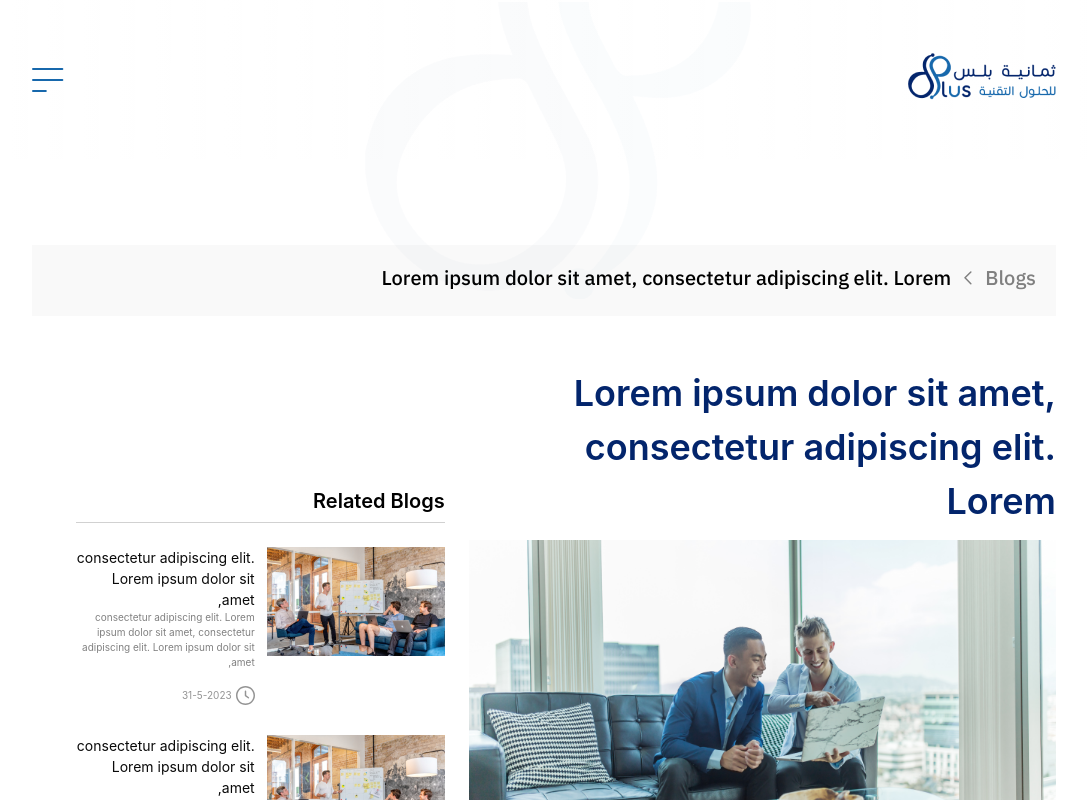
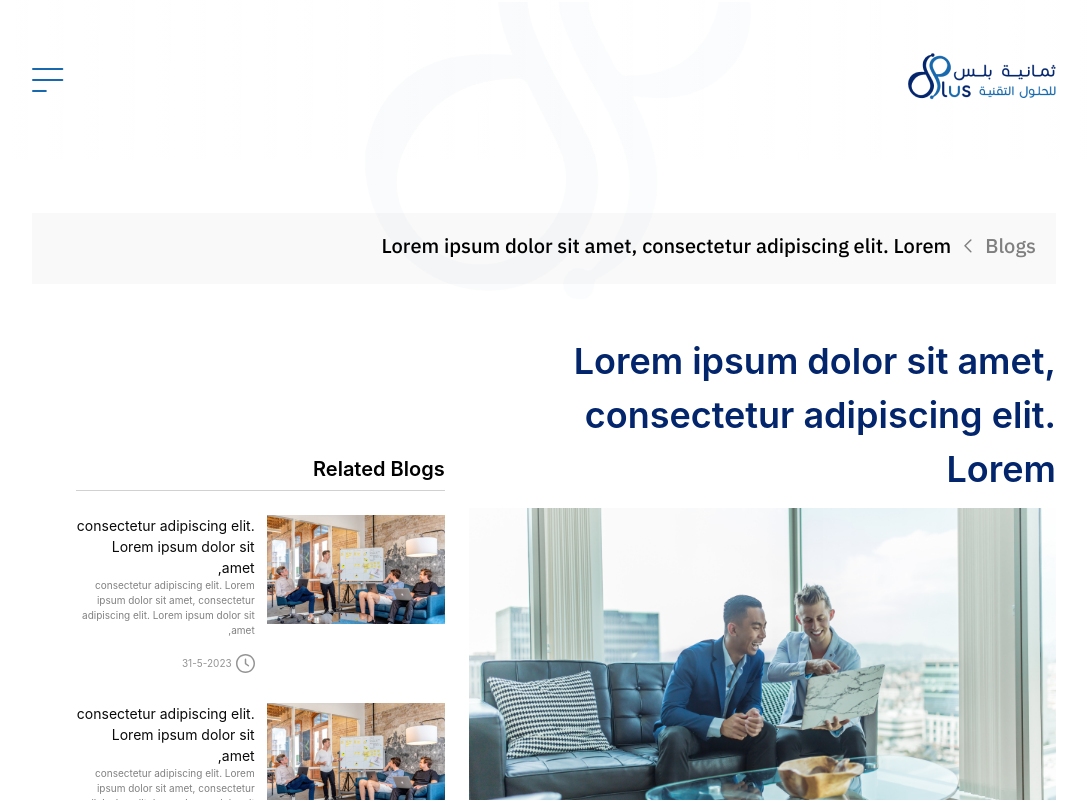
Before and after one commit to MaramMs/8plus-website, a Next.js app: page /blog/1 in a window 1280 px wide. Shown: the top 800 px of the page, without its empty margins (96-1183 px from the left). Built offline with nearby package versions, Linux system fonts and the light colour scheme; a web font is replaced by a local one.

Commit message:
fix some issue in blog and blog details

```diff
--- a/pages/blog/[id].js
+++ b/pages/blog/[id].js
@@ -18,7 +18,7 @@ const BlogDetails = () => {
     };
   }, []);
   return (
-    <div className="pt-[192px]">
+    <div className="pt-[160px]">
       <Wrapper>
         <div className="bg-[#F9F9F9] h-[71px] mb-[50px]  pr-[20px] py-[18px] hidden md:block">
           <div className="flex items-center gap-[13px]">
@@ -148,6 +148,7 @@ const BlogDetails = () => {
             <h5 className="text-[#000] font-semibold text-[20px] pb-[6px]">
               Related Blogs
             </h5>
+            <div className="w-full h-[1px] bg-[#D1D1D1] mb-[24px]"></div>
 
 
             {
@@ -170,7 +171,6 @@ const BlogDetails = () => {
 
               ) : (
                 <>
-   <div className="w-full h-[1px] bg-[#D1D1D1] mb-[24px]"></div>
             <div className="flex gap-[12px] mb-[24px]">
               <div className="flex-shrink-0">
                 <img src="/images/works/blog2.png" className="w-[24] h-[24]" />
--- a/pages/blog/index.js
+++ b/pages/blog/index.js
@@ -37,27 +37,39 @@ Blogs
 
     <Row gutter={[24,35]} className='mt-[55px]'>
 <Col md={{span:8}}>
+<Link href='/blog/1'>
 <BlogCard />
+</Link>
 </Col>
 <Col md={{span:8}}>
 <BlogCard />
 </Col>
 <Col md={{span:8}}>
+<Link href='/blog/1'>
 <BlogCard />
+</Link>
 </Col>
 
 <Col md={{span:8}}>
+<Link href='/blog/1'>
 <BlogCard />
+</Link>
 </Col>
 <Col md={{span:8}}>
+<Link href='/blog/1'>
 <BlogCard />
+</Link>
 </Col>
 <Col md={{span:8}}>
+<Link href='/blog/1'>
 <BlogCard />
+</Link>
 </Col>
 
 <Col md={{span:8}}>
+<Link href='/blog/1'>
 <BlogCard />
+</Link>
 </Col>
 <Col md={{span:8}}>
 <BlogCard />
--- a/styles/globals.css
+++ b/styles/globals.css
@@ -254,3 +254,25 @@ margin-top: 217px;
   display: none;
 
 }
+
+
+/* Change the width of the scrollbar */
+::-webkit-scrollbar {
+  width: 6px;
+}
+
+/* Change the background color of the scrollbar track */
+::-webkit-scrollbar-track {
+  background-color: #f1f1f1;
+}
+
+/* Change the background color and border radius of the scrollbar thumb */
+::-webkit-scrollbar-thumb {
+  background-color: #1768AC;
+  border-radius: 10px;
+}
+
+/* Change the background color of the scrollbar thumb when hovered */
+::-webkit-scrollbar-thumb:hover {
+  background-color: #1768AC;
+}
```
